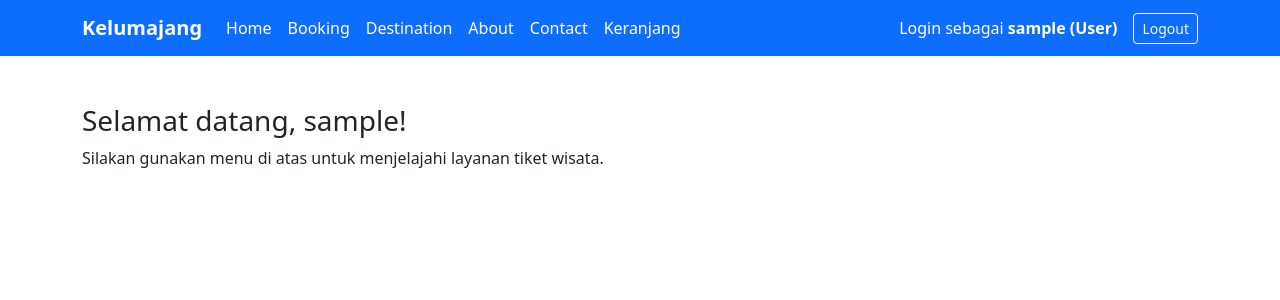
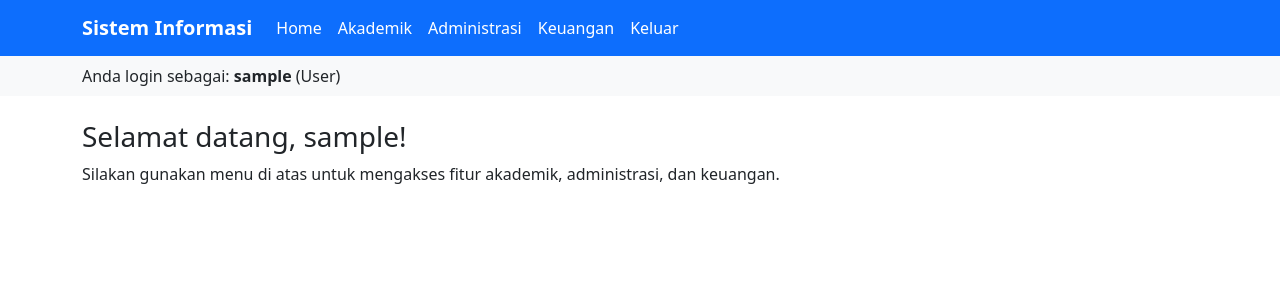
Before and after one commit to dayat321/TUGAS-PPL, a PHP site: page /dashboard_user.php in a window 1280 px wide. Shown: the top 300 px of the page. Run offline with PHP 8.4, Linux system fonts and the light colour scheme; the visitor is signed in with stand-in values (Sample User, id 1).

Commit message:
tambahan segmen login

```diff
--- a/dashboard_user.php
+++ b/dashboard_user.php
@@ -25,31 +25,33 @@ if (!isset($_SESSION['user']) || $_SESSION['role'] !== 'user') {
 <!-- Navbar -->
 <nav class="navbar navbar-expand-lg navbar-dark bg-primary">
     <div class="container">
-        <a class="navbar-brand fw-bold" href="#">Kelumajang</a>
+        <a class="navbar-brand fw-bold" href="#">Sistem Informasi</a>
         <button class="navbar-toggler" type="button" data-bs-toggle="collapse" data-bs-target="#navbarUser">
             <span class="navbar-toggler-icon"></span>
         </button>
         <div class="collapse navbar-collapse" id="navbarUser">
             <ul class="navbar-nav me-auto mb-2 mb-lg-0">
                 <li class="nav-item"><a class="nav-link" href="#">Home</a></li>
-                <li class="nav-item"><a class="nav-link" href="#">Booking</a></li>
-                <li class="nav-item"><a class="nav-link" href="#">Destination</a></li>
-                <li class="nav-item"><a class="nav-link" href="#">About</a></li>
-                <li class="nav-item"><a class="nav-link" href="#">Contact</a></li>
-                <li class="nav-item"><a class="nav-link" href="#">Keranjang</a></li>
+                <li class="nav-item"><a class="nav-link" href="#">Akademik</a></li>
+                <li class="nav-item"><a class="nav-link" href="#">Administrasi</a></li>
+                <li class="nav-item"><a class="nav-link" href="#">Keuangan</a></li>
+                <li class="nav-item"><a class="nav-link" href="logout.php">Keluar</a></li>
             </ul>
-            <div class="d-flex align-items-center">
-                <span class="text-white me-3">Login sebagai <strong><?= $_SESSION['user'] ?> (User)</strong></span>
-                <a href="logout.php" class="btn btn-outline-light btn-sm">Logout</a>
-            </div>
         </div>
     </div>
 </nav>
 
+<!-- Info User -->
+<div class="bg-light py-2">
+    <div class="container">
+        <span class="text-dark">Anda login sebagai: <strong><?= htmlspecialchars($_SESSION['user']) ?></strong> (User)</span>
+    </div>
+</div>
+
 <!-- Konten -->
-<div class="container mt-5">
-    <h3>Selamat datang, <?= $_SESSION['user'] ?>!</h3>
-    <p>Silakan gunakan menu di atas untuk menjelajahi layanan tiket wisata.</p>
+<div class="container mt-4">
+    <h3>Selamat datang, <?= htmlspecialchars($_SESSION['user']) ?>!</h3>
+    <p>Silakan gunakan menu di atas untuk mengakses fitur akademik, administrasi, dan keuangan.</p>
 </div>
 
 <script src="https://cdn.jsdelivr.net/npm/bootstrap@5.3.0/dist/js/bootstrap.bundle.min.js"></script>
```
Also changed, not shown: login.php (+16 -6 lines).
